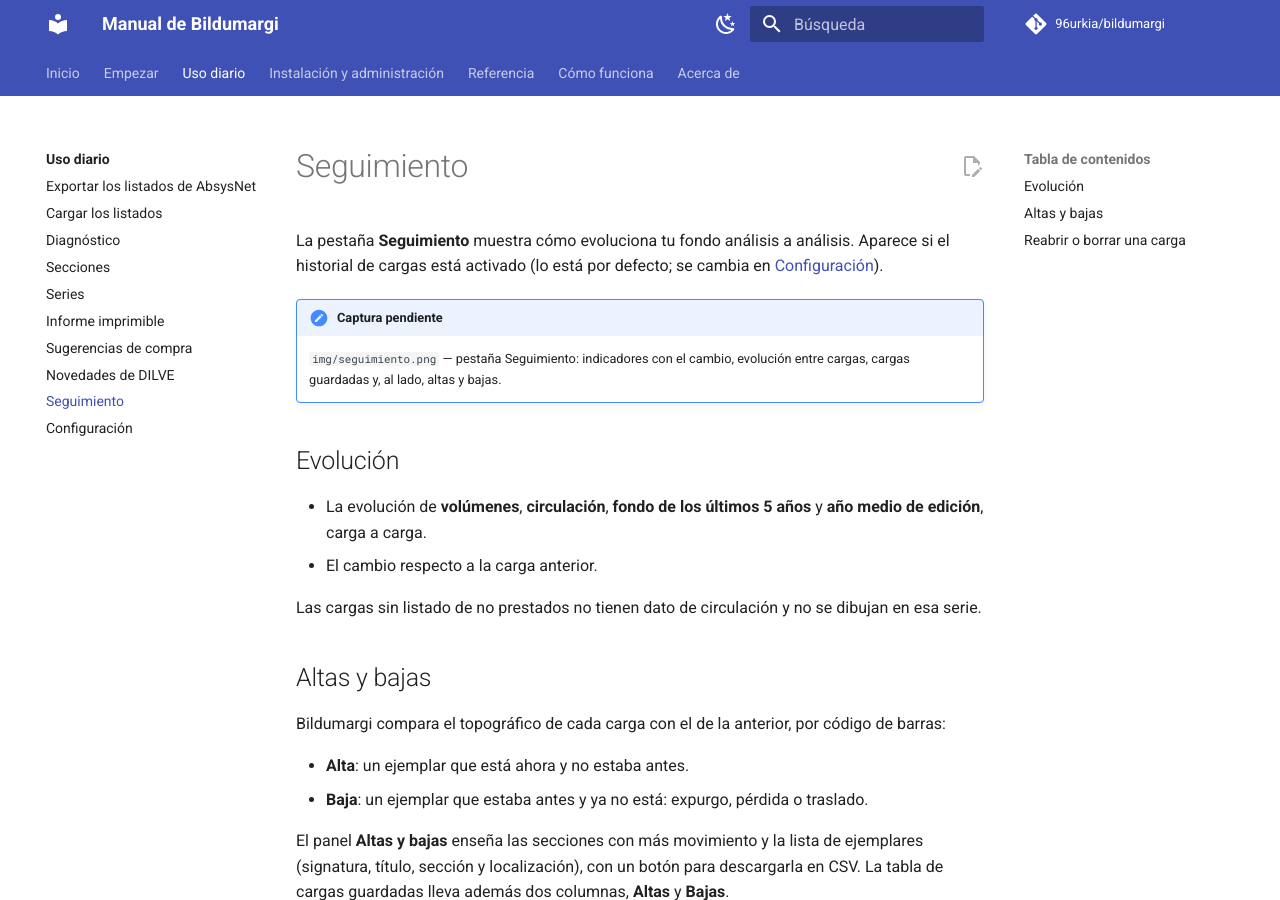
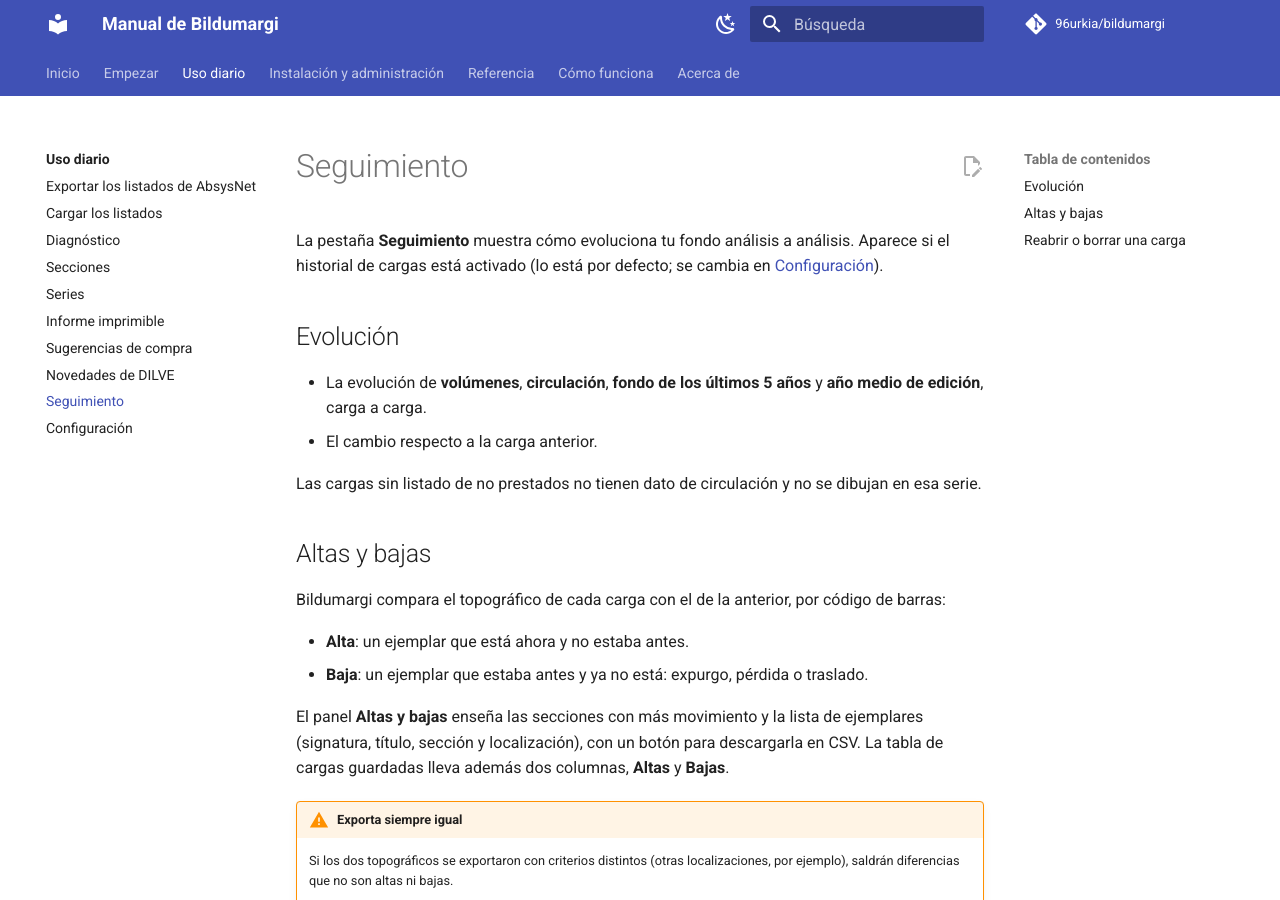
Before and after one commit to 96urkia/bildumargi, an MkDocs documentation site: the page built from docs/uso/seguimiento.md, in a window 1280 px wide and 900 px high. Built offline with MkDocs 1.6.1 and Material for MkDocs 9.7.7, drawn with Linux system fonts in a browser that asks for light colours; comment, search, counter and statistics services are not loaded.

Commit message:
manual: fuera los recuadros de capturas pendientes
Co-Authored-By: Claude Opus 5.5 <noreply@anthropic.com>

```diff
--- a/docs/uso/seguimiento.md
+++ b/docs/uso/seguimiento.md
@@ -3,10 +3,6 @@
 La pestaña **Seguimiento** muestra cómo evoluciona tu fondo análisis a
 análisis. Aparece si el historial de cargas está activado (lo está por
 defecto; se cambia en [Configuración](configuracion.md)).
-
-!!! note "Captura pendiente"
-    `img/seguimiento.png` — pestaña Seguimiento: indicadores con el cambio,
-    evolución entre cargas, cargas guardadas y, al lado, altas y bajas.
 
 ## Evolución
 
```
Also changed, not shown: CAPTURAS.md (+2 -2 lines), docs/administracion/catalogo-marc.md (+0 -4 lines), docs/administracion/instalar-windows.md (+0 -4 lines), docs/uso/cargar-listados.md (+0 -4 lines).
